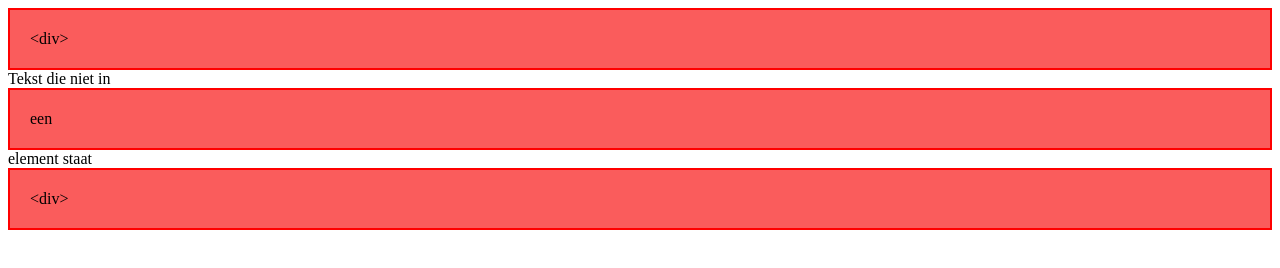
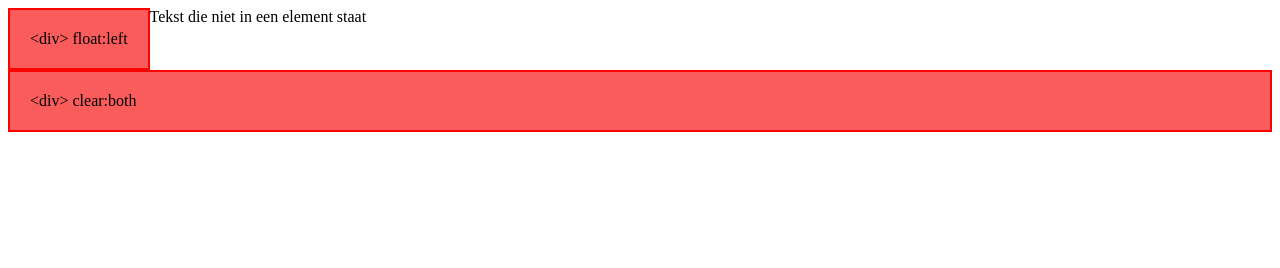
Before and after one commit to lgg-maartens/document-flow, a plain HTML site: page index.html in a window 1280 px wide. Drawn offline with Linux system fonts and the light colour scheme.

Commit message:
added float example

```diff
--- a/index.html
+++ b/index.html
@@ -7,9 +7,9 @@
     <link href="style.css" rel="stylesheet" type="text/css" />
   </head>
   <body>
-    <div class="block"> &lt;div&gt; </div>
-    Tekst die niet in <div class="block"> een </div> element staat
-    <div class="block"> &lt;div&gt; </div>
+    <div class="block left"> &lt;div&gt; float:left</div>
+    Tekst die niet in een element staat
+    <div class="block clear"> &lt;div&gt; clear:both</div>
     <script src="script.js"></script>
   </body>
 </html>
--- a/style.css
+++ b/style.css
@@ -3,3 +3,11 @@
   border:2px solid red;
   padding:20px;
 }
+
+.left{
+  float:left;
+}
+
+.clear{
+  clear:both;
+}
```
